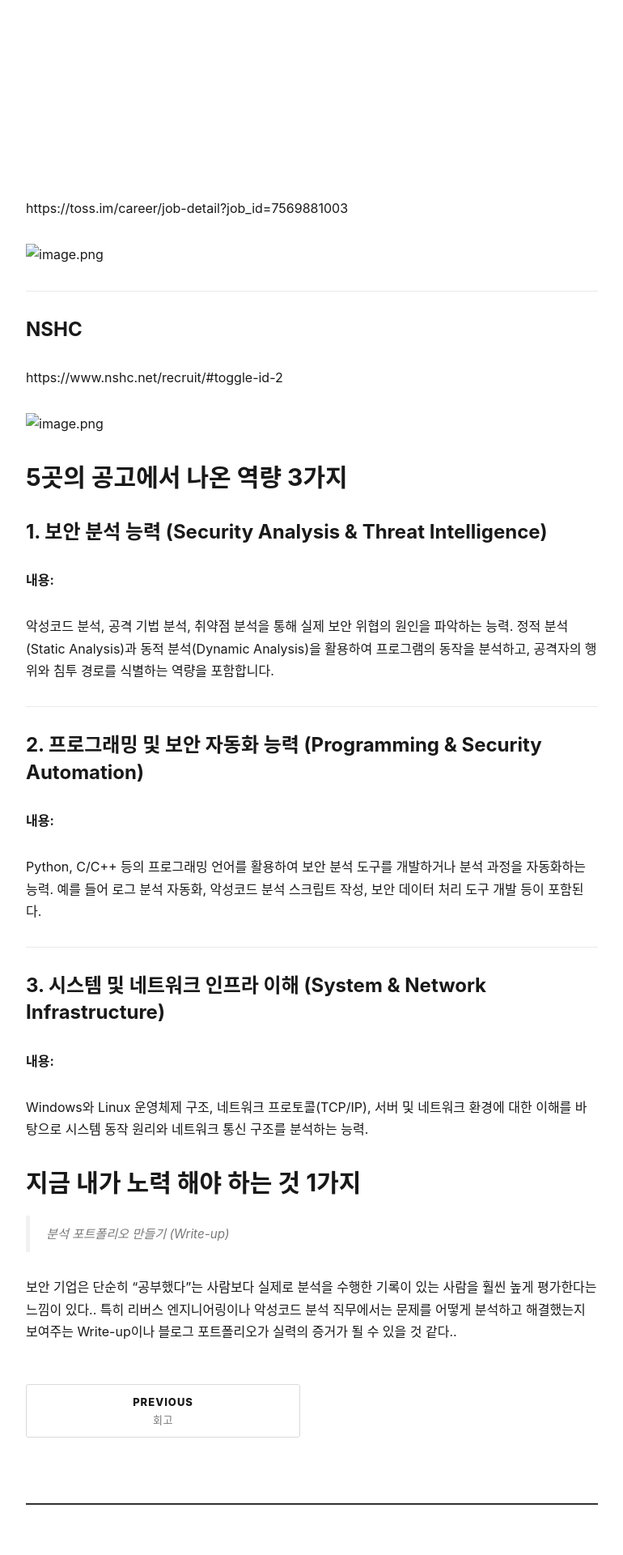
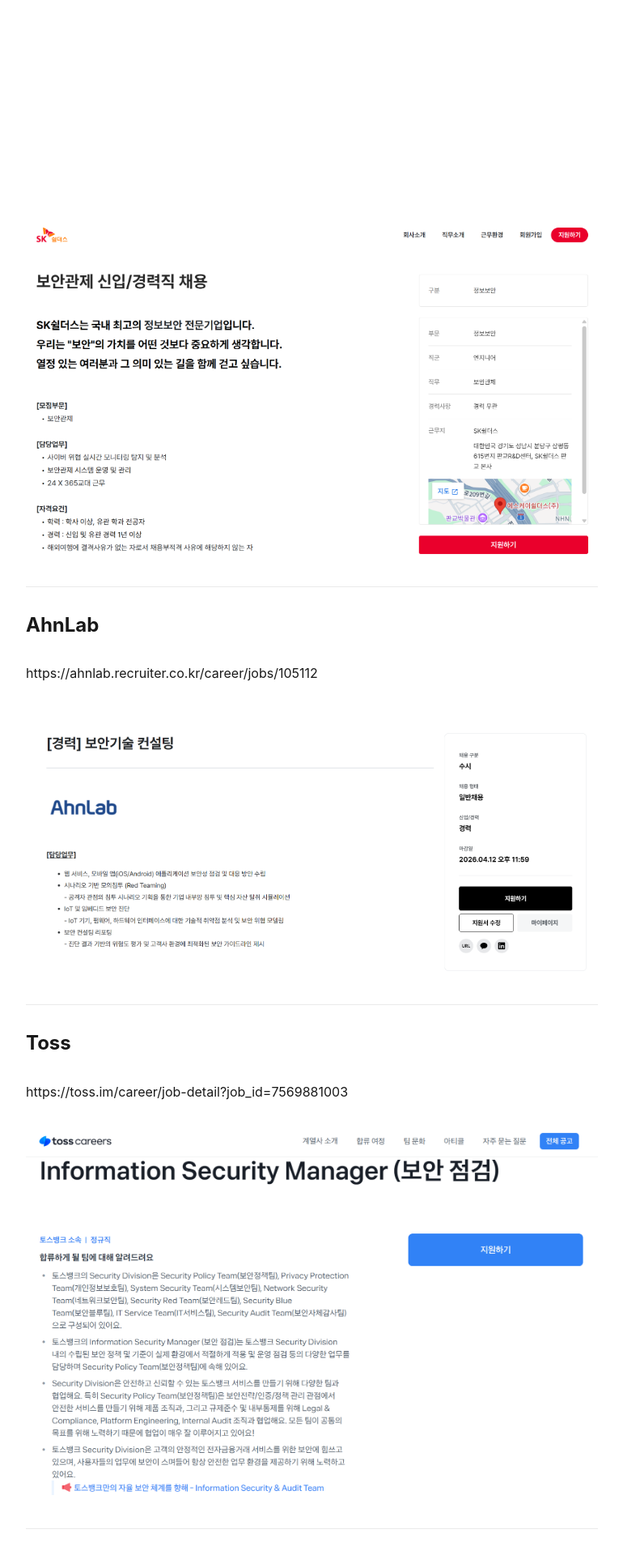
Before and after one commit to nyameang/nyameang.github.io, a Jekyll site: the page built from _posts/2026-04-10-CareerPath_Exploration.md, in a window 1280 px wide. Shown: the part 1559-3479 px from the top of the page at 81% size, without its empty margins (233-1003 px from the left). Built offline with Jekyll 4.4.1, drawn with Linux system fonts in a browser that asks for light colours; nearby versions of some CDN libraries; a script that is not in the unit is left out.

Commit message:
Update 2026-04-10-CareerPath_Exploration.md

```diff
--- a/_posts/2026-04-10-CareerPath_Exploration.md
+++ b/_posts/2026-04-10-CareerPath_Exploration.md
@@ -36,7 +36,7 @@
 
 https://www.kisa.or.kr/404/form?postSeq=1385&page=1
 
-![image.png](img/image.png)
+![image.png](/img/image.png)
 
 ---
 
@@ -44,7 +44,7 @@
 
 https://www.skshieldusapply.com/ko/o/107003
 
-![image.png](img/image1.png)
+![image.png](/img/image1.png)
 
 ---
 
@@ -52,7 +52,7 @@
 
 https://ahnlab.recruiter.co.kr/career/jobs/105112
 
-![image.png](img/image2.png)
+![image.png](/img/image2.png)
 
 ---
 
@@ -60,7 +60,7 @@
 
 https://toss.im/career/job-detail?job_id=7569881003
 
-![image.png](img/image3.png)
+![image.png](/img/image3.png)
 
 ---
 
@@ -68,7 +68,7 @@
 
 https://www.nshc.net/recruit/#toggle-id-2
 
-![image.png](img/image4.png)
+![image.png](/img/image4.png)
 
 ## 5곳의 공고에서 나온 역량 3가지
 
```
